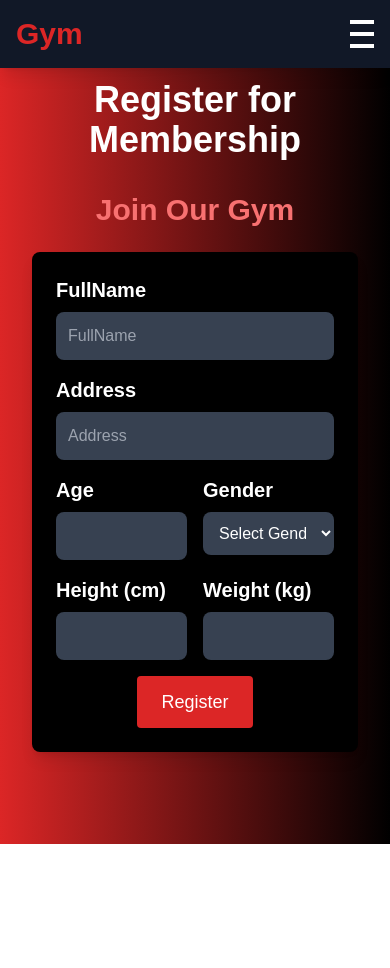
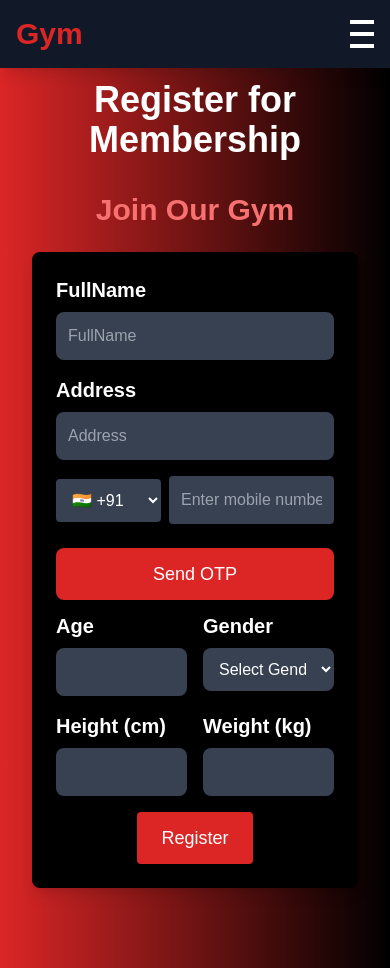
Before and after one commit to melwin3210/gym-app, a Next.js app: page /register in a window 390 px wide. Before the commit the page ends 844 px from the top, so only its background shows below. Built offline with nearby package versions, Linux system fonts and the light colour scheme.

Commit message:
mobile number validation added

```diff
--- /dev/null
+++ b/components/MobileNumberValidation.js
@@ -0,0 +1,160 @@
+import React, { useState, useEffect } from "react";
+import { useRouter } from "next/router";
+import { signInWithPhoneNumber, RecaptchaVerifier } from "firebase/auth";
+import { auth } from "@/firebase";
+import Button from "./UI/Button";
+
+export default function Register() {
+  const router = useRouter();
+
+  const [countryCode, setCountryCode] = useState("+91"); // Default to India
+  const [mobileNumber, setMobileNumber] = useState("");
+  const [otp, setOtp] = useState("");
+  const [isOtpSent, setIsOtpSent] = useState(false);
+  const [errorMessage, setErrorMessage] = useState("");
+
+  useEffect(() => {
+    if (!window.recaptchaVerifier) {
+      window.recaptchaVerifier = new RecaptchaVerifier(
+        auth,
+        "recaptcha-container",
+        {
+          size: "invisible",
+          callback: () => {
+            console.log("Recaptcha verified");
+          },
+          "expired-callback": () => {
+            console.warn("Recaptcha expired. Try again.");
+          },
+        }
+      );
+    }
+  }, []);
+
+  // Handle Sending OTP
+  const handleSendOtp = async () => {
+    if (!mobileNumber || mobileNumber.length < 10) {
+      setErrorMessage("Please enter a valid mobile number.");
+      return;
+    }
+
+    try {
+      const phoneNumber = `${countryCode}${mobileNumber}`; // Format: +91 1234567890
+      const appVerifier = window.recaptchaVerifier;
+
+      const confirmationResult = await signInWithPhoneNumber(
+        auth,
+        phoneNumber,
+        appVerifier
+      );
+      setIsOtpSent(true);
+      window.confirmationResult = confirmationResult;
+      setErrorMessage("");
+    } catch (error) {
+      console.error("Error sending OTP:", error);
+      setErrorMessage("Failed to send OTP. Ensure the number is correct.");
+    }
+  };
+  const mobileNumberHandler = (val) => {
+    setIsOtpSent(false);
+    setMobileNumber(val);
+    setErrorMessage("");
+  };
+  // Handle OTP Verification
+  const handleVerifyOtp = async () => {
+    const confirmationResult = window.confirmationResult;
+
+    if (!otp || otp.length !== 6) {
+      setErrorMessage("Please enter a valid 6-digit OTP.");
+      return;
+    }
+
+    try {
+      await confirmationResult.confirm(otp);
+
+      //   router.push("/registration-success"); // Redirect on success
+    } catch (error) {
+      console.error("Error verifying OTP:", error);
+      setErrorMessage("Invalid OTP. Please try again.");
+    }
+  };
+
+  return (
+    <div className="my-3">
+      {/* Phone Number Input */}
+      <div className="flex items-center mb-6">
+        {/* Country Code Dropdown */}
+        <div className="mr-2">
+          <select
+            value={countryCode}
+            onChange={(e) => setCountryCode(e.target.value)}
+            className="p-3 rounded bg-gray-700 text-white focus:outline-none"
+          >
+            <option value="+91">🇮🇳 +91</option>
+            <option value="+1">🇺🇸 +1</option>
+            <option value="+44">🇬🇧 +44</option>
+            <option value="+61">🇦🇺 +61</option>
+            <option value="+81">🇯🇵 +81</option>
+            <option value="+971">🇦🇪 +971</option>
+          </select>
+        </div>
+
+        {/* Mobile Number Input */}
+        <div className="flex-grow">
+          <input
+            type="text"
+            value={mobileNumber}
+            onChange={(e) => mobileNumberHandler(e.target.value)}
+            placeholder="Enter mobile number"
+            className="w-full p-3 rounded bg-gray-700 text-white focus:outline-none"
+            required
+          />
+        </div>
+      </div>
+
+      {/* Recaptcha Container */}
+      <div id="recaptcha-container"></div>
+
+      {/* OTP Section */}
+      {!isOtpSent ? (
+        <Button
+          handleSendOtp={handleSendOtp}
+          className="w-full bg-red-600 hover:bg-red-700 text-white py-3 rounded-lg text-lg transition-all duration-300"
+        >
+          {" "}
+          Send OTP
+        </Button>
+      ) : (
+        <div className="flex items-center mb-6">
+          {/* OTP Input */}
+          <div className="flex-grow mr-2">
+            <input
+              type="text"
+              value={otp}
+              onChange={(e) => setOtp(e.target.value)}
+              placeholder="Enter OTP"
+              className="w-full p-3 rounded bg-gray-700 text-white focus:outline-none"
+              required
+            />
+          </div>
+
+          {/* Verify Button */}
+          <button
+            type="button"
+            onClick={handleVerifyOtp}
+            className="bg-green-600 hover:bg-green-700 text-white py-3 px-6 rounded-lg text-lg transition-all duration-300"
+          >
+            Verify OTP
+          </button>
+        </div>
+      )}
+
+      {/* Error Message */}
+      {errorMessage && (
+        <p className="mt-4 text-center text-red-500 font-medium">
+          {errorMessage}
+        </p>
+      )}
+    </div>
+  );
+}
--- /dev/null
+++ b/components/UI/Button.js
@@ -0,0 +1,34 @@
+"use client";
+
+import React, {  useState } from "react";
+
+const Button = ({ children, handleSendOtp }) => {
+  const [isProcessing, setIsProcessing] = useState(false); // Local processing state
+
+  const handleClick = async () => {
+    setIsProcessing(true);
+
+    try {
+      await handleSendOtp(); // Call the async handler
+    } finally {
+      setIsProcessing(false);
+    }
+  };
+
+  return (
+    <button
+      type="button"
+      onClick={handleClick}
+      disabled={isProcessing } // Disable during optimistic or processing state
+      className={`w-full ${
+        isProcessing
+          ? "bg-gray-400 cursor-not-allowed"
+          : "bg-red-600 hover:bg-red-700"
+      } text-white py-3 rounded-lg text-lg transition-all duration-300`}
+    >
+      {isProcessing ? "Sending OTP..." : children}
+    </button>
+  );
+};
+
+export default Button;
--- /dev/null
+++ b/firebase.js
@@ -0,0 +1,22 @@
+// Import the functions you need from the SDKs you need
+import { initializeApp } from "firebase/app";
+import { getAnalytics } from "firebase/analytics";
+import { getAuth } from "firebase/auth";
+// TODO: Add SDKs for Firebase products that you want to use
+// https://firebase.google.com/docs/web/setup#available-libraries
+
+// Your web app's Firebase configuration
+// For Firebase JS SDK v7.20.0 and later, measurementId is optional
+const firebaseConfig = {
+  apiKey: "AIzaSyCaZEpINBrO1wiBBS_HkNk-dgP3CI4orz8",
+  authDomain: "gym-mahe.firebaseapp.com",
+  projectId: "gym-mahe",
+  storageBucket: "gym-mahe.firebasestorage.app",
+  messagingSenderId: "775946426762",
+  appId: "1:775946426762:web:f827483ec35e7a97715073",
+  measurementId: "G-8NPHTB1KLP"
+};
+
+// Initialize Firebase
+const app = initializeApp(firebaseConfig);
+export const auth = getAuth();
--- a/package.json
+++ b/package.json
@@ -10,6 +10,7 @@
   },
   "dependencies": {
     "animate.css": "^4.1.1",
+    "firebase": "^11.1.0",
     "mongodb": "^6.12.0",
     "mongoose": "^8.9.0",
     "next": "15.1.0",
--- a/pages/register/index.js
+++ b/pages/register/index.js
@@ -1,6 +1,7 @@
 import React, { useState, useRef } from "react";
 import 'animate.css'
 import { useRouter } from "next/router";
+import MobileNumberValidation from "@/components/MobileNumberValidation";
 
 export default function Register() {
   const router = useRouter()
@@ -156,6 +157,7 @@ export default function Register() {
               )}
             </div>
           ))}
+          <MobileNumberValidation/>
 
           {/* Age and Gender in same row */}
           <div className="mb-4 flex space-x-4">
```
Also changed, not shown: 1 other file (tests, documents, lock files or other folders).
